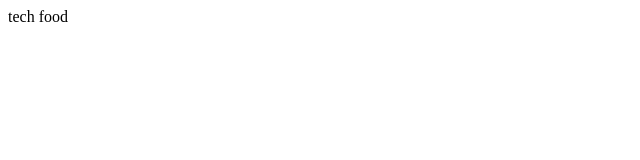
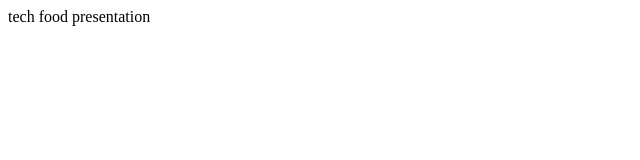
Before and after one commit to RomanBronevik/techfood, a Nuxt app: page / in a window 1280 px wide. Shown: the top 160 px of the page, without its empty margins (0-640 px from the left). Built offline with nearby package versions, Linux system fonts and the light colour scheme.

Commit message:
initial commit

```diff
--- a/pages/index.vue
+++ b/pages/index.vue
@@ -1,5 +1,5 @@
 <template>
-  <span>tech food</span>
+  <span>tech food presentation</span>
 </template>
 
 <script>
```
